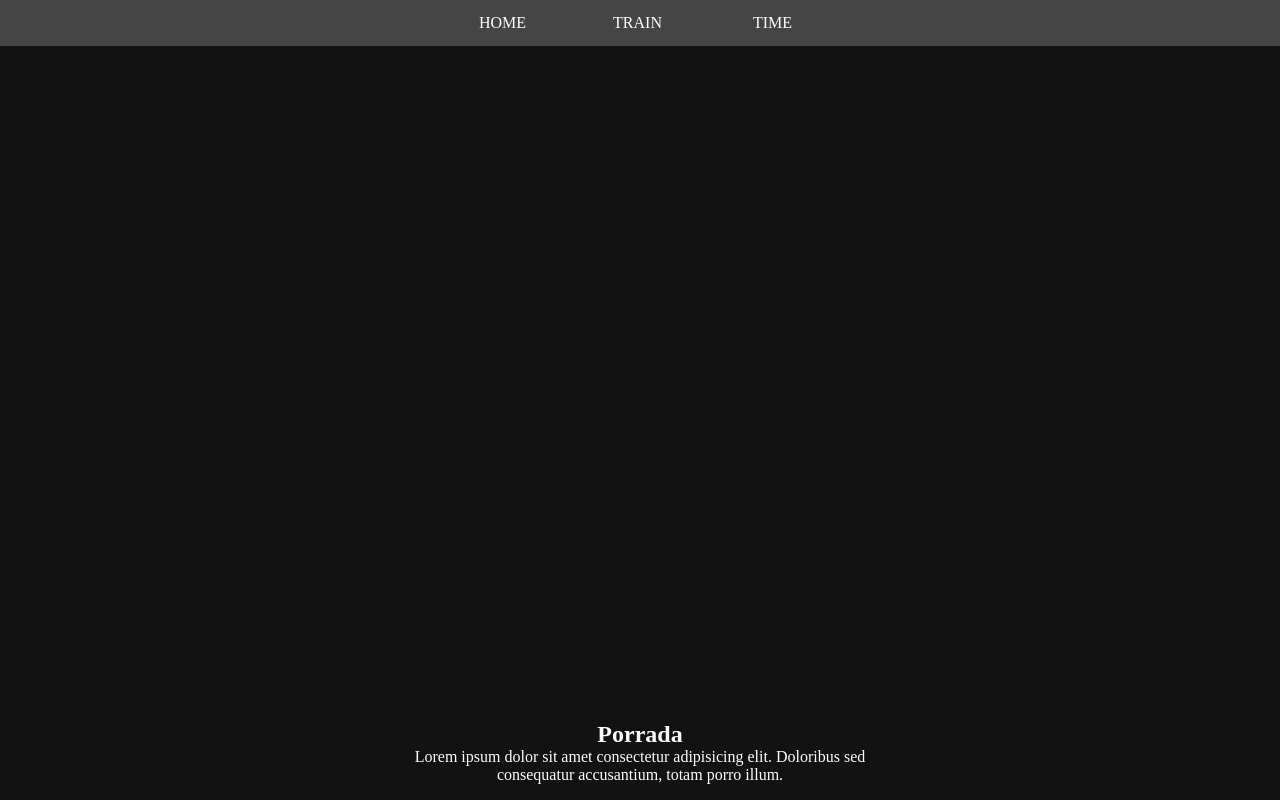
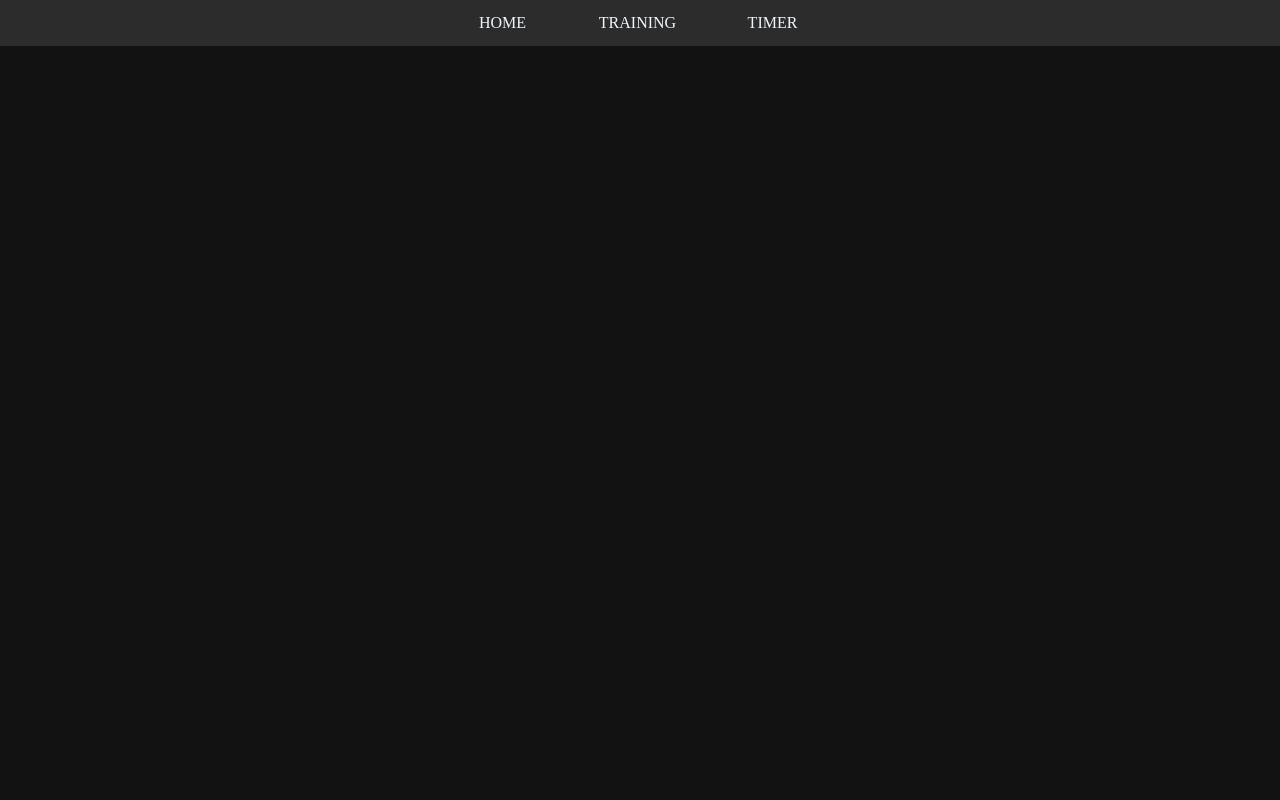
Before and after one commit to srsexton94/porrada, an Angular app: page /timer in a window 1280 px wide. Built offline with nearby package versions, Linux system fonts and the light colour scheme.

Commit message:
Adjust styling further

```diff
--- a/src/app/app.component.html
+++ b/src/app/app.component.html
@@ -6,20 +6,14 @@
         <div class="ham-line"></div>
         <div class="ham-line"></div>
       </div>
-      <div class="ham-close" style="display:none;">X</div>
     </label>
     <input type="checkbox" id="menu-bar">
     <ul id="menu">
-      <li><a href="#">Home</a></li>
-      <li><a href="#">Train</a></li>
-      <li><a href="#">Time</a></li>
+      <li><a href="#" routerLink="/">Home</a></li>
+      <li><a href="#" routerLink="/training">Training</a></li>
+      <li><a href="#" routerLink="/timer">Timer</a></li>
       </ul>
     </nav>
 </header>
 
-<section class="intro">
-  <h1>Porrada</h1>
-  <p>Lorem ipsum dolor sit amet consectetur adipisicing elit. Doloribus sed consequatur accusantium, totam porro illum.</p>
-</section>
-
 <router-outlet></router-outlet>
--- a/src/app/app.component.scss
+++ b/src/app/app.component.scss
@@ -1,6 +1,6 @@
 .mobile-menu {
   display: block;
-  background: #454545;
+  background: #2C2C2C;
   line-height: 1.6em;
   font-weight: 400;
   width: 100vw;
@@ -15,7 +15,7 @@
     text-align: center;
     width: 100vw;
     position: absolute;
-    background: #454545;
+    background: #2C2C2C;
 
     li {
       display:inline-block;
@@ -24,9 +24,9 @@
         display: block;
         min-width: 140px;
         text-align: center;
-        color: #fff;
+        color: #EEF5FC;
         text-transform:uppercase;
-        background: #454545;
+        background: #2C2C2C;
         text-decoration: none;
         margin-left:-5px;
         padding: 10px 0;
@@ -35,11 +35,11 @@
     }
 
     li:hover {
-      color: white;
+      color: #EEF5FC;
 
       a {
-        color: white;
-        background-color:#5F5F5F;
+        color: #EEF5FC;
+        background-color:#454545;
       }
     }
 
@@ -47,8 +47,8 @@
 
   .menu-bar {
     text-decoration: none;
-    color: #fff;
-    background: #454545;
+    color: #EEF5FC;
+    background: #2C2C2C;
     text-align: center;
     padding: 10px 15px;
     display: none;
@@ -77,19 +77,11 @@
   }
 }
 
-.intro {
-  position: absolute;
-  text-align: center;
-  width: 40vw;
-  bottom: 1em;
-  left: 30vw;
-}
-
 @media screen and (max-width : 800px) {
   .mobile-menu {
     .lines {
-      border-bottom: 15px double white;
-      border-top: 5px solid white;
+      border-bottom: 15px double #EEF5FC;
+      border-top: 5px solid #EEF5FC;
       content: '';
       height: 5px;
       width: 20px;
@@ -115,10 +107,10 @@
         right: 1em;
 
         .ham-line {
-          border-radius: 25%;
-          background: white;
-          height: .3em;
-          margin: .3em;
+          border-radius: 35%;
+          background: #EEF5FC;
+          height: .25em;
+          margin: .35em;
           width: 2.2em;
         }
       }
--- a/src/styles.scss
+++ b/src/styles.scss
@@ -4,5 +4,5 @@
 }
 body {
   background-color: #121212;
-  color: white;
+  color: #EEF5FC;
 }
```
Also changed, not shown: src/app/app.module.ts (+7 -1 lines).
